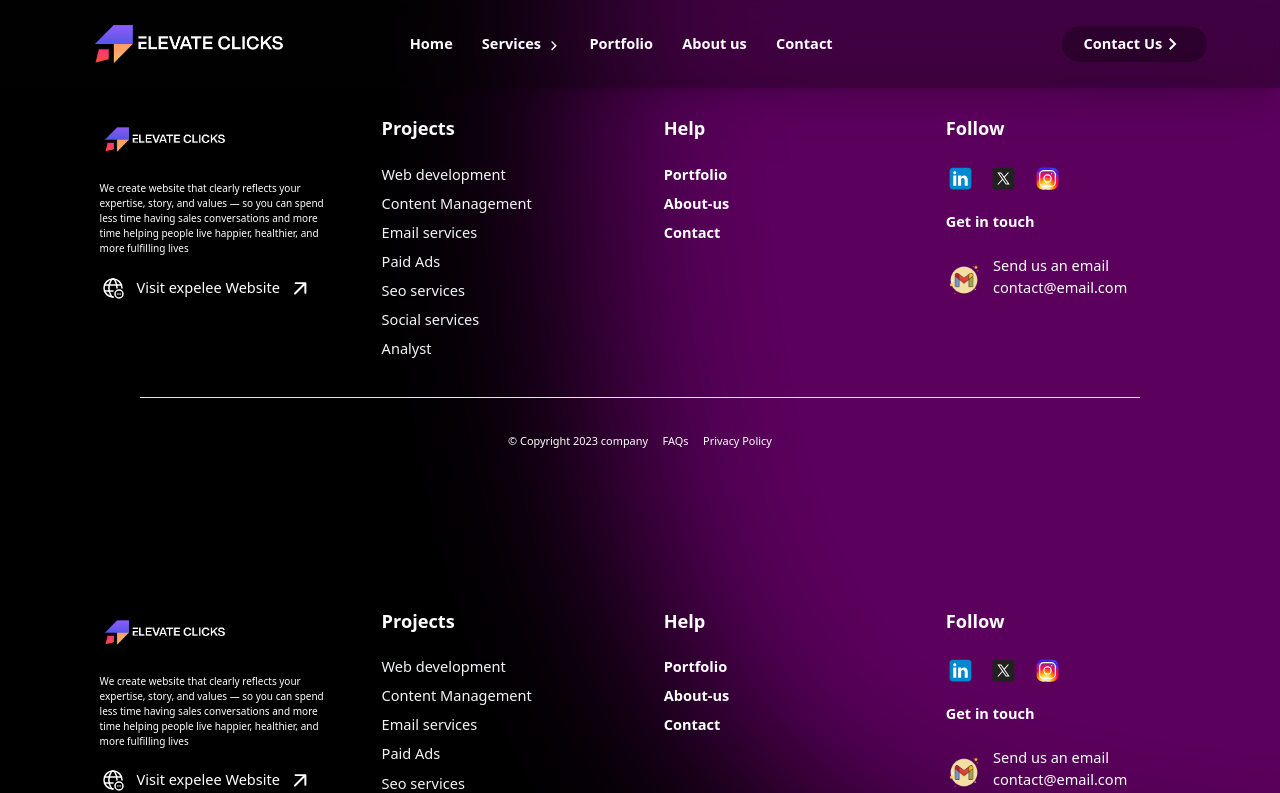
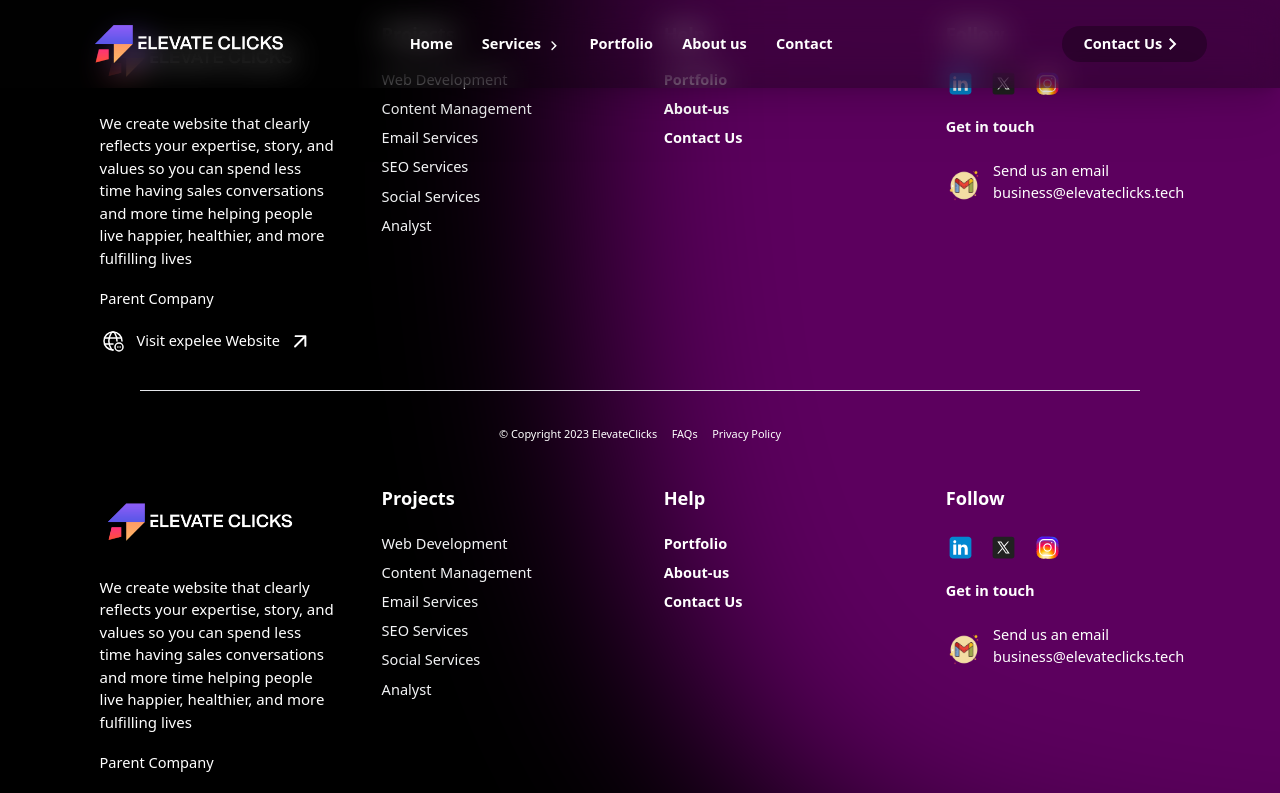
Before and after one commit to arjunsharma999/Elevate-clickss, a Next.js app: page /component/Footer in a window 1280 px wide. Shown: the top 793 px of the page. Built offline with nearby package versions, Linux system fonts and the light colour scheme.

Commit message:
Update page.jsx
footer updated

```diff
--- a/app/component/Footer/page.jsx
+++ b/app/component/Footer/page.jsx
@@ -1,11 +1,12 @@
 import Link from "next/link";
 import React from "react";
+
 function Footer() {
   return (
     <div>
-      <footer className="z-[-100]  py-8 sm:py-12 text-white mt-[5rem]">
+      <footer className="z-[-100]  py-4 sm:py-6 text-white mt-[0rem]">
         <div className="container mx-auto px-4 lg:px-0 w-full xl:max-w-[1110px] 2xl:max-w-[1200px] 3xl:max-w-[1360px] z-[50]">
-          <div className="grid grid-cols-1 gap-5 md:grid-cols-3 lg:grid-cols-4">
+          <div className="grid grid-cols-1 gap-5 md:grid-cols-3 lg:grid-cols-4 justify-evenly">
             <div className="px-4 flex flex-col gap-5">
               <div className="mb-2 sm:mb-0">
                 <a
@@ -13,18 +14,18 @@ function Footer() {
                   className="text-2xl no-underline text-grey-darkest hover:text-blue-dark"
                 >
                   <img
-                    className="md:w-20 lg:w-24 block xl:w-[130px]"
+                    className="md:w-20 lg:w-24 block xl:w-[200px]"
                     src="/logo.png"
                     alt=""
                   />
                 </a>
               </div>
               <div>
-                <h1 className="text-[10px]">
-                We create website that clearly reflects your expertise, story, and values — so you can spend less time having sales conversations and more time helping people live happier, healthier, and more fulfilling lives
-
+                <h1 className="text-[15px]">
+                We create website that clearly reflects your expertise, story, and values so you can spend less time having sales conversations and more time helping people live happier, healthier, and more fulfilling lives
                 </h1>
               </div>
+              <p> Parent Company </p>
               <div className="flex gap-3 items-center">
                 <svg
                   xmlns="http://www.w3.org/2000/svg"
@@ -83,7 +84,6 @@ function Footer() {
                     stroke-linejoin="round"
                   />
                 </svg>
-
                 <Link href="https://www.expelee.com/">Visit expelee Website</Link>
                 <svg
                   xmlns="http://www.w3.org/2000/svg"
@@ -105,7 +105,7 @@ function Footer() {
               <li>
                                 <Link href="/pages/webdevservices"
                                   className="text-gray-100 hover:text-purple-100 transition hover:opacity-75"
-                                  >Web development</Link>
+                                  >Web Development</Link>
 
 
                               </li>
@@ -119,27 +119,19 @@ function Footer() {
                               <li>
                               <Link href="/pages/emailservices"
                                   className="text-gray-100 hover:text-purple-100 transition hover:opacity-75"
-                                  >Email services</Link>
+                                  >Email Services</Link>
 
                               </li>
-                              <li>
-                                <Link
-                                  className="text-gray-100 hover:text-purple-100 transition hover:opacity-75"
-                                  href="/pages/paidads"
-                                >
-                                  {" "}
-                                  Paid Ads
-                                </Link>
-                              </li>
+
                               <li>
                                 <Link href="/pages/secservices"
                                   className="text-gray-100 hover:text-purple-100 transition hover:opacity-75"
-                                  > Seo services</Link>
+                                  > SEO Services</Link>
                               </li>
                               <li>
                                 <Link href="/pages/socialservices"
                                   className="text-gray-100 hover:text-purple-100 transition hover:opacity-75"
-                                  > Social services</Link>
+                                  > Social Services</Link>
                               </li>
                               <li>
                                 <Link href={"/pages/analyst"}
@@ -164,10 +156,10 @@ function Footer() {
               About-us
             </Link>
             <Link
-              href="/pages/contact"
+              href="/pages/Contact"
               className="font-semibold flex gap-1 items-center group/Home"
             >
-              Contact
+              Contact Us
             </Link>
               </ul>
             </div>
@@ -177,13 +169,13 @@ function Footer() {
               </h5>
               <div className="flex sm:justify-center xl:justify-start mb-6 gap-2">
                 <a
-                  href=""
+                  href="https://www.linkedin.com/company/elevateclicks/"
                   className="w-8 h-8 border-gray-400 rounded-full text-center py-1 flex-shrink-0"
                 >
                   <img src="/social/li.svg" alt="" />
                 </a>
                 <a
-                  href=""
+                  href="https://www.twitter.com/ClicksElev20951"
                   className="w-8 h-8 border-gray-400 rounded-full text-center py-1 ml-2 flex-shrink-0"
                 >
                   <img src="/social/x.svg" alt="" />
@@ -200,14 +192,14 @@ function Footer() {
               </h5>
               <div className="flex sm:justify-center xl:justify-start items-center gap-3">
                 <a
-                  href=""
+                  href="pages/Contact"
                   className="w-10 h-10 rounded-full text-center py-1 flex-shrink-0"
                 >
                   <img src="/social/mail.png" alt="" />
                 </a>
                 <div className="flex flex-col">
                   <p>Send us an email</p>
-                  <p>contact@email.com</p>
+                  <p>business@elevateclicks.tech</p>
                 </div>
               </div>
             </div>
@@ -216,7 +208,7 @@ function Footer() {
 
         <hr className="h-px bg-white w-full max-w-[1000px] mx-auto block my-10" />
         <div className="flex flex-col md:flex-row gap-2 lg:gap-4 justify-center px-4 text-xs text-center lg">
-          <p>© Copyright 2023 company</p>
+          <p>© Copyright 2023 ElevateClicks</p>
           <p>FAQs</p>
           <p>Privacy Policy</p>
         </div>
```
